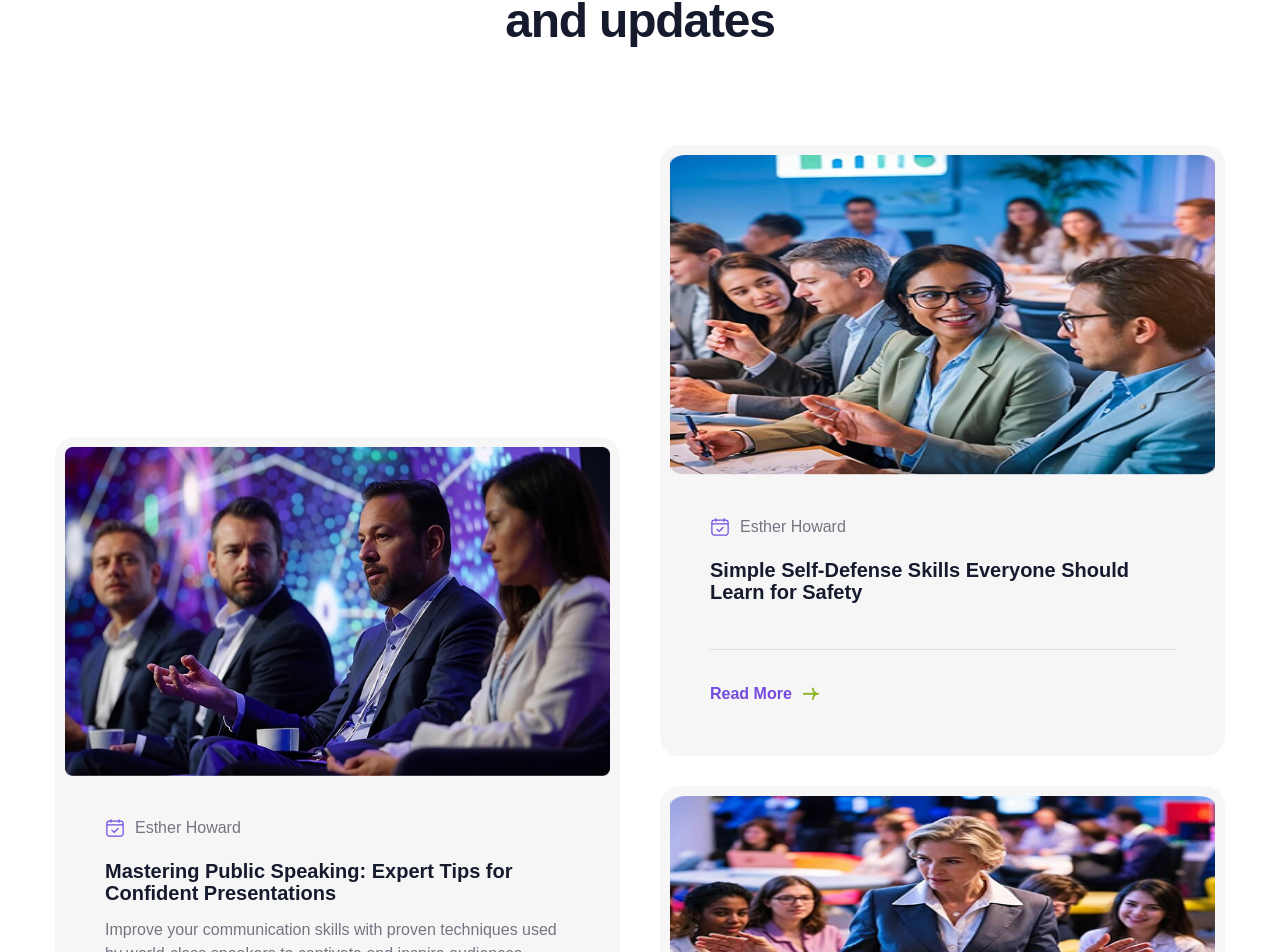
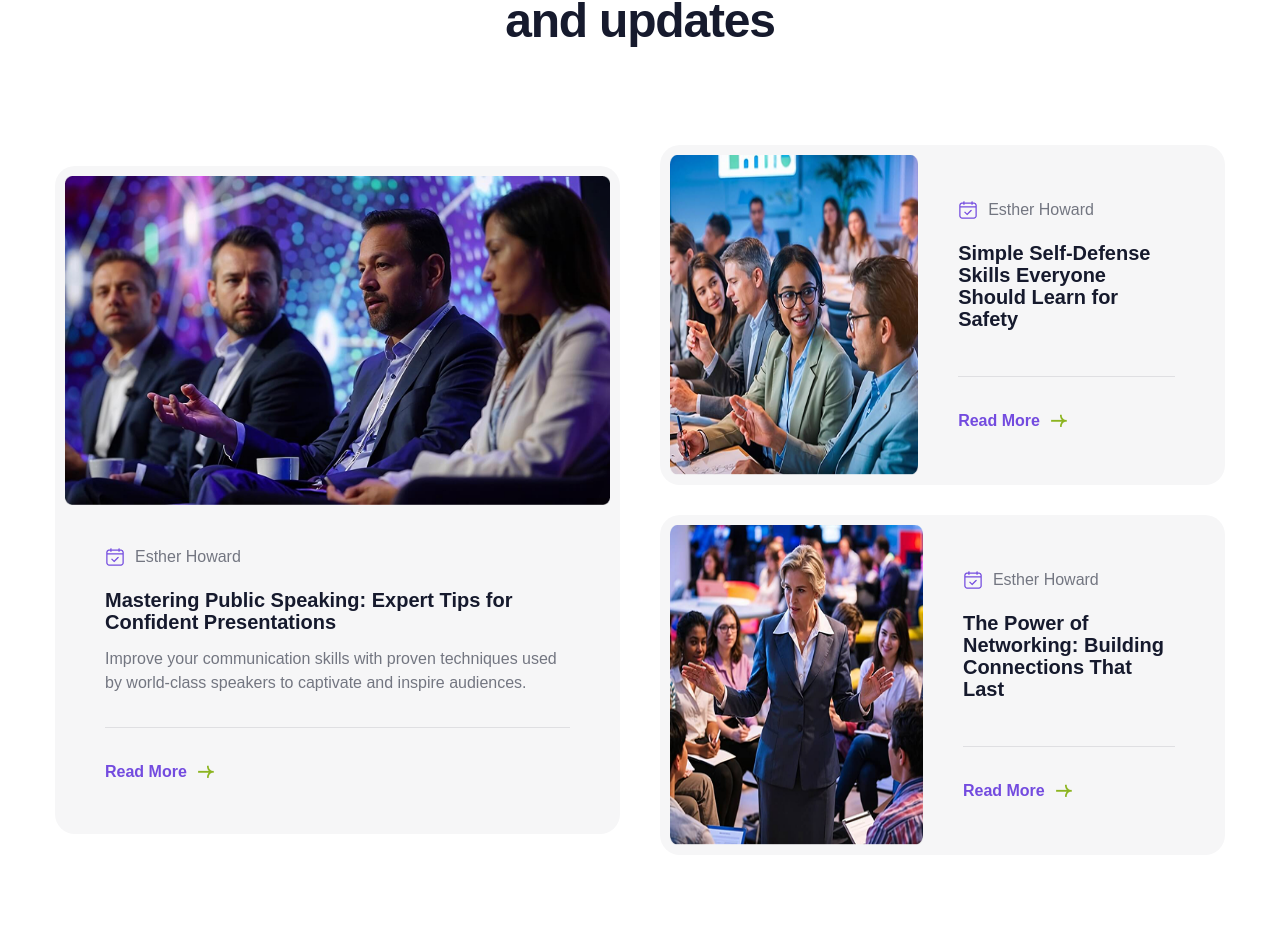
Before and after one commit to DOLA-DOLA-AKTER/Evenza-Project-react, a React (Vite) app: page /blogs in a window 1280 px wide. Shown: the part 188-1140 px from the top of the page. Built offline with nearby package versions, Linux system fonts and the light colour scheme.

Commit message:
responsive

```diff
--- a/src/Components/Blog/Blog.jsx
+++ b/src/Components/Blog/Blog.jsx
@@ -25,7 +25,7 @@ const Blog = () => {
                     className='justify-center'
                     classNames='md:w-184 w-full mx-auto text-center'
                 />
-                <div className='grid lg:grid-cols-2 gap-10 items-center pt-20'>
+                <div className='grid lg:grid-cols-2 grid-cols-1 gap-10 items-center pt-20'>
                     <div>
                         <BlogCard
                             img={blogImg}
@@ -37,18 +37,18 @@ const Blog = () => {
                             speakers to captivate and inspire audiences."
                         />
                     </div>
-                    <div className='flex flex-col gap-7.5'>
+                    <div className='flex flex-col  gap-7.5'>
                         <BlogCard
-                            className='flex flex-wrap md:items-center md:justify-center'
-                            imgclass='md:w-160 w-full h-80'
+                            className='flex flex-col md:flex-row md:items-center md:justify-center'
+                            imgclass='md:w-165 w-full h-80'
                             img={blogImg3}
                             icon={pricingBenefit}
                             peragraph='Esther Howard'
                             title="Simple Self-Defense Skills Everyone Should Learn for Safety"
                         />
                         <BlogCard
-                            className='flex flex-wrap md:items-center md:justify-center'
-                            imgclass='md:w-160 w-full h-80'
+                            className='flex flex-col md:flex-row md:items-center md:justify-center'
+                            imgclass='md:w-165 w-full h-80'
                             img={blogImg2}
                             icon={pricingBenefit}
                             peragraph='Esther Howard'
```
